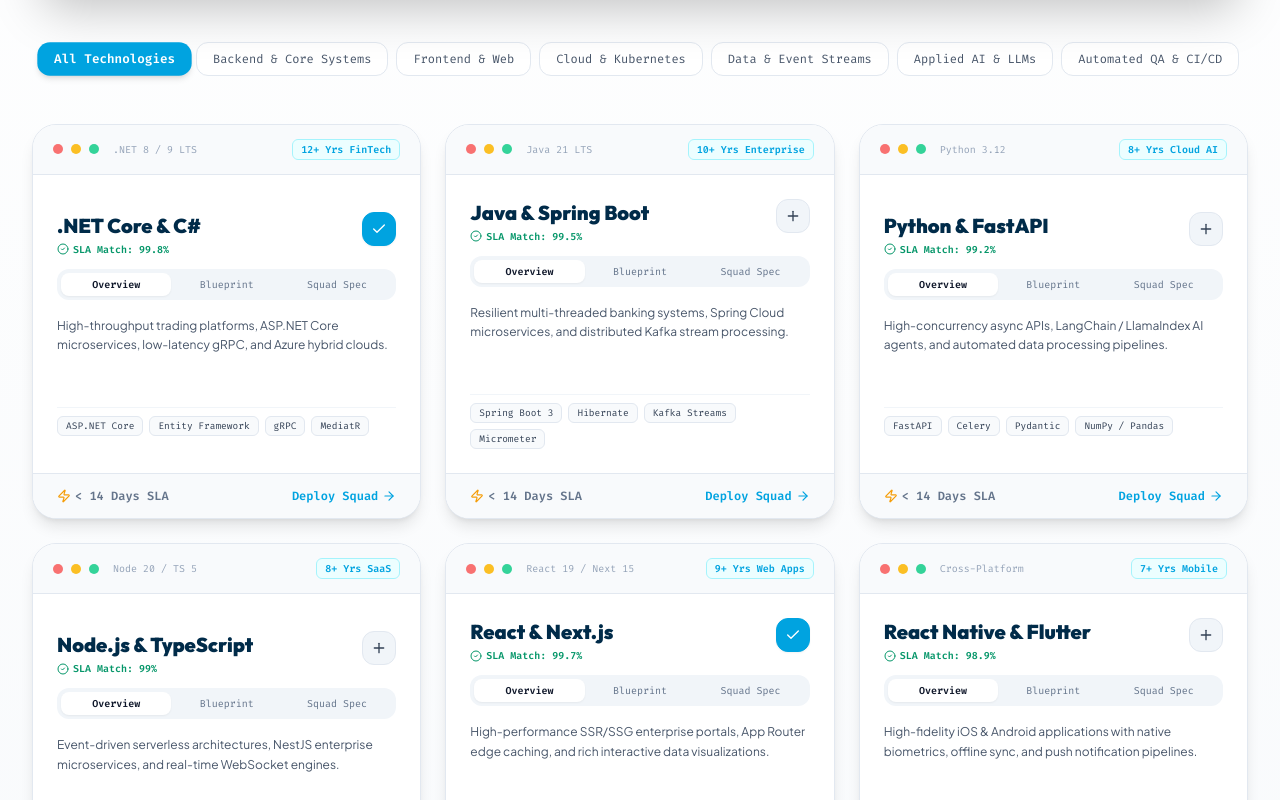
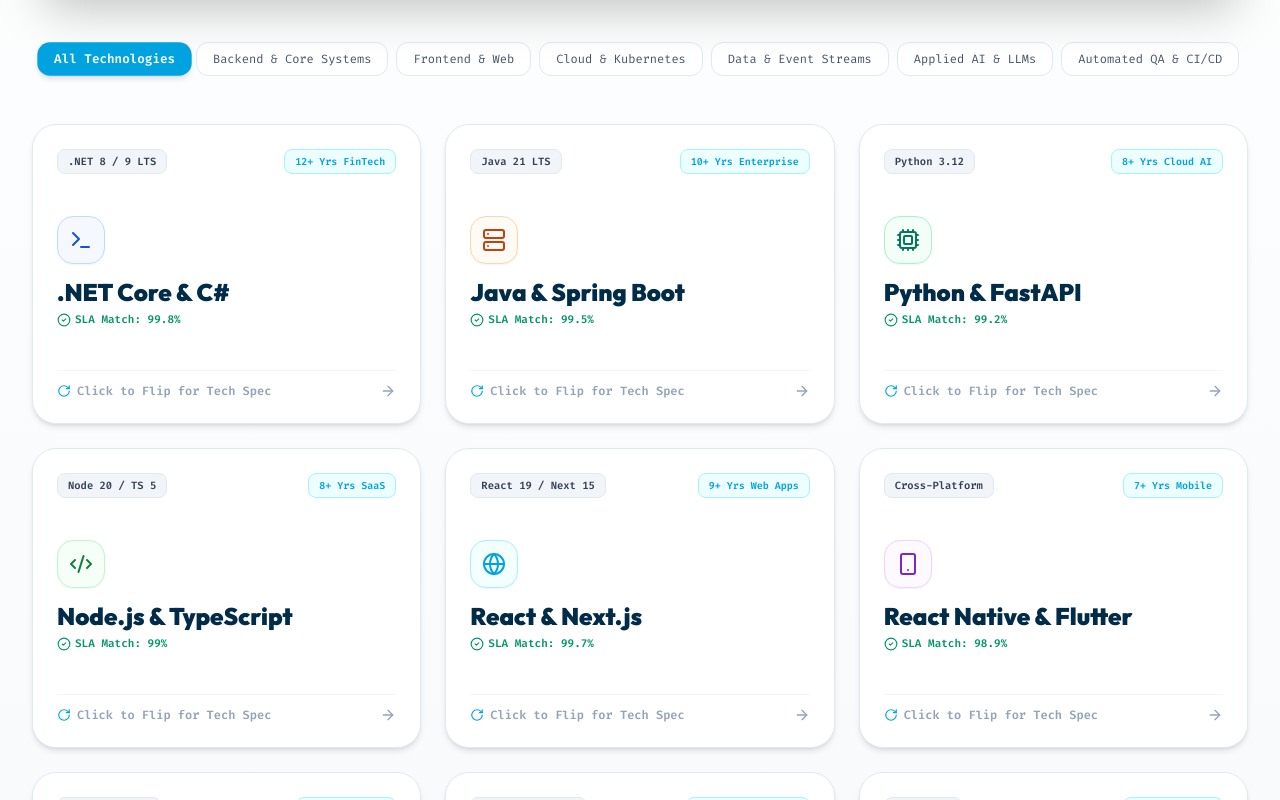
Before and after one commit to sunnyinfabio/btm-funnel, a React (Vite) app: page / in a window 1280 px wide. Shown: the part 2580-3380 px from the top of the page. Built offline with nearby package versions, Linux system fonts and the light colour scheme.

Commit message:
feat(tech-stack): convert stack cards to 3D flip note cards with clean front headings and detailed back specs

```diff
--- a/src/components/InteractiveTechStack.jsx
+++ b/src/components/InteractiveTechStack.jsx
@@ -1,31 +1,30 @@
 import React, { useState } from 'react';
 import { motion, AnimatePresence } from 'framer-motion';
 import {
+  Code2,
+  Sparkles,
+  ArrowRight,
+  CheckCircle2,
+  Layers,
+  Zap,
+  Check,
+  Plus,
+  RotateCw,
+  Lock,
   Cpu,
   Terminal,
-  Cloud,
   Database,
+  Server,
   Bot,
   ShieldCheck,
   Smartphone,
-  Sparkles,
-  ArrowRight,
-  CheckCircle2,
-  Code2,
-  GitBranch,
-  Layers,
-  Server,
-  Zap,
-  Check,
-  Eye,
-  Plus,
-  Trash2
+  Globe
 } from 'lucide-react';
 import confetti from 'canvas-confetti';
 
 export const InteractiveTechStack = ({ onOpenBooking }) => {
   const [activeCategory, setActiveCategory] = useState('all');
-  const [selectedCardTab, setSelectedCardTab] = useState({});
+  const [flippedCards, setFlippedCards] = useState({});
   const [selectedSquadStack, setSelectedSquadStack] = useState(['.NET Core & C#', 'React & Next.js', 'AWS & Cloud Architecture']);
 
   const categories = [
@@ -50,7 +49,8 @@
       frameworks: ['ASP.NET Core', 'Entity Framework', 'gRPC', 'MediatR'],
       squadSpec: '1x Lead Architect + 3x Senior .NET Engineers',
       score: 99.8,
-      accentColor: 'from-blue-500/20 to-cyan-500/10 border-blue-500/40 text-blue-600',
+      icon: Terminal,
+      accentColor: 'border-blue-200 bg-blue-50/60 text-blue-700',
     },
     {
       id: 'java',
@@ -63,7 +63,8 @@
       frameworks: ['Spring Boot 3', 'Hibernate', 'Kafka Streams', 'Micrometer'],
       squadSpec: '1x Principal Java Lead + 2x Senior Java Engineers + 1x Kafka Specialist',
       score: 99.5,
-      accentColor: 'from-orange-500/20 to-amber-500/10 border-orange-500/40 text-orange-600',
+      icon: Server,
+      accentColor: 'border-orange-200 bg-orange-50/60 text-orange-700',
     },
     {
       id: 'python',
@@ -76,7 +77,8 @@
       frameworks: ['FastAPI', 'Celery', 'Pydantic', 'NumPy / Pandas'],
       squadSpec: '1x AI/FastAPI Lead + 2x Python Data Engineers',
       score: 99.2,
-      accentColor: 'from-emerald-500/20 to-teal-500/10 border-emerald-500/40 text-emerald-600',
+      icon: Cpu,
+      accentColor: 'border-emerald-200 bg-emerald-50/60 text-emerald-700',
     },
     {
       id: 'node',
@@ -89,7 +91,8 @@
       frameworks: ['NestJS', 'Express', 'TypeScript', 'Prisma ORM'],
       squadSpec: '1x Full-Stack Lead + 2x Senior Node/TS Developers',
       score: 99.0,
-      accentColor: 'from-green-500/20 to-emerald-500/10 border-green-500/40 text-green-600',
+      icon: Code2,
+      accentColor: 'border-green-200 bg-green-50/60 text-green-700',
     },
     {
       id: 'react',
@@ -102,7 +105,8 @@
       frameworks: ['Next.js 15', 'Tailwind CSS', 'Framer Motion', 'Zustand / Redux'],
       squadSpec: '1x Senior Frontend Architect + 2x React UI/UX Technologists',
       score: 99.7,
-      accentColor: 'from-cyan-500/20 to-sky-500/10 border-cyan-500/40 text-cyan-600',
+      icon: Globe,
+      accentColor: 'border-cyan-200 bg-cyan-50/60 text-btm-cyan',
     },
     {
       id: 'mobile',
@@ -115,7 +119,8 @@
       frameworks: ['React Native', 'Flutter', 'Swift (iOS)', 'Kotlin (Android)'],
       squadSpec: '1x Mobile Tech Lead + 2x Senior iOS/Android Specialists',
       score: 98.9,
-      accentColor: 'from-purple-500/20 to-indigo-500/10 border-purple-500/40 text-purple-600',
+      icon: Smartphone,
+      accentColor: 'border-purple-200 bg-purple-50/60 text-purple-700',
     },
     {
       id: 'aws',
@@ -128,7 +133,8 @@
       frameworks: ['AWS EKS', 'Lambda', 'Terraform', 'CloudFormation'],
       squadSpec: '1x AWS Certified Solutions Architect + 1x DevOps Engineer',
       score: 99.9,
-      accentColor: 'from-amber-500/20 to-yellow-500/10 border-amber-500/40 text-amber-600',
+      icon: Layers,
+      accentColor: 'border-amber-200 bg-amber-50/60 text-amber-700',
     },
     {
       id: 'azure',
@@ -141,7 +147,8 @@
       frameworks: ['Azure AKS', 'Azure DevOps', 'Cosmos DB', 'API Management'],
       squadSpec: '1x Azure Enterprise Architect + 1x Cloud Security Specialist',
       score: 99.6,
-      accentColor: 'from-blue-500/20 to-sky-500/10 border-blue-500/40 text-blue-600',
+      icon: Server,
+      accentColor: 'border-blue-200 bg-blue-50/60 text-blue-700',
     },
     {
       id: 'k8s',
@@ -154,7 +161,8 @@
       frameworks: ['Kubernetes', 'ArgoCD', 'Docker', 'Helm / Istio'],
       squadSpec: '1x Senior Site Reliability Engineer (SRE) + 1x CI/CD Specialist',
       score: 99.4,
-      accentColor: 'from-cyan-500/20 to-blue-500/10 border-cyan-500/40 text-cyan-600',
+      icon: Layers,
+      accentColor: 'border-cyan-200 bg-cyan-50/60 text-btm-cyan',
     },
     {
       id: 'kafka',
@@ -167,7 +175,8 @@
       frameworks: ['Kafka', 'Flink', 'Schema Registry', 'Debezium CDC'],
       squadSpec: '1x Distributed Systems Architect + 1x Data Pipeline Engineer',
       score: 99.3,
-      accentColor: 'from-purple-500/20 to-pink-500/10 border-purple-500/40 text-purple-600',
+      icon: Database,
+      accentColor: 'border-purple-200 bg-purple-50/60 text-purple-700',
     },
     {
       id: 'postgres',
@@ -180,7 +189,8 @@
       frameworks: ['PostgreSQL', 'MongoDB', 'Redis Cluster', 'Snowflake'],
       squadSpec: '1x Principal Database Architect + 1x Data Optimization Lead',
       score: 99.8,
-      accentColor: 'from-blue-500/20 to-indigo-500/10 border-blue-500/40 text-blue-600',
+      icon: Database,
+      accentColor: 'border-indigo-200 bg-indigo-50/60 text-indigo-700',
     },
     {
       id: 'ai',
@@ -193,7 +203,8 @@
       frameworks: ['LangChain', 'LlamaIndex', 'Pinecone', 'vLLM / HuggingFace'],
       squadSpec: '1x Applied AI Lead + 2x Machine Learning Engineers',
       score: 99.1,
-      accentColor: 'from-emerald-500/20 to-teal-500/10 border-emerald-500/40 text-emerald-600',
+      icon: Bot,
+      accentColor: 'border-emerald-200 bg-emerald-50/60 text-emerald-700',
     },
     {
       id: 'qa',
@@ -206,9 +217,15 @@
       frameworks: ['Playwright', 'Cypress', 'JMeter', 'SonarQube / OWASP'],
       squadSpec: '1x Automated QA Lead + 1x Security/Performance Engineer',
       score: 99.6,
-      accentColor: 'from-rose-500/20 to-red-500/10 border-rose-500/40 text-rose-600',
+      icon: ShieldCheck,
+      accentColor: 'border-rose-200 bg-rose-50/60 text-rose-700',
     },
   ];
+
+  const toggleFlip = (id, e) => {
+    e?.stopPropagation();
+    setFlippedCards(prev => ({ ...prev, [id]: !prev[id] }));
+  };
 
   const handleToggleSquadStack = (name, e) => {
     e.stopPropagation();
@@ -217,7 +234,7 @@
     } else {
       setSelectedSquadStack([...selectedSquadStack, name]);
       confetti({
-        particleCount: 40,
+        particleCount: 35,
         spread: 50,
         origin: { y: 0.8 },
         colors: ['#00A3E0', '#00D2FF', '#F5A623']
@@ -235,8 +252,8 @@
 
         {/* Header */}
         <div className="text-center max-w-3xl mx-auto mb-12">
-          <div className="inline-flex items-center gap-2 px-3.5 py-1 rounded-full bg-white border border-slate-200 text-btm-cyan text-xs font-mono mb-4 shadow-sm">
-            <Code2 className="w-3.5 h-3.5" />
+          <div className="inline-flex items-center gap-2 px-3.5 py-1 rounded-full bg-white border border-slate-200 text-[#002B49] text-xs font-mono mb-4 shadow-sm">
+            <Code2 className="w-3.5 h-3.5 text-btm-cyan" />
             <span className="font-semibold text-slate-800">ENTERPRISE TECHNOLOGY ECOSYSTEM</span>
           </div>
           <h2 className="font-display font-black text-3xl sm:text-5xl text-[#002B49] tracking-tight mb-4">
@@ -307,153 +324,153 @@
           ))}
         </div>
 
-        {/* Technologies Grid Encased in Modern Tech Frames */}
+        {/* 3D Flip Notes Cards Grid */}
         <motion.div layout className="grid grid-cols-1 md:grid-cols-2 lg:grid-cols-3 gap-6 mb-12">
           <AnimatePresence>
             {filteredTech.map((tech) => {
-              const currentTab = selectedCardTab[tech.id] || 'overview';
+              const isFlipped = !!flippedCards[tech.id];
               const isInSquad = selectedSquadStack.includes(tech.name);
 
               return (
-                <motion.div
+                <div
                   key={tech.id}
-                  layout
-                  initial={{ opacity: 0, scale: 0.95 }}
-                  animate={{ opacity: 1, scale: 1 }}
-                  exit={{ opacity: 0, scale: 0.95 }}
-                  transition={{ duration: 0.2 }}
-                  className="rounded-3xl border border-slate-200 hover:border-btm-cyan/80 bg-white shadow-lg hover:shadow-2xl transition-all flex flex-col justify-between relative overflow-hidden group"
+                  className="h-[280px] sm:h-[300px] [perspective:1200px]"
                 >
-                  {/* Modern Terminal Window Frame Header (Mac/Linux Traffic Lights) */}
-                  <div className="px-5 py-3.5 bg-slate-50 border-b border-slate-200 flex items-center justify-between">
-                    <div className="flex items-center gap-2">
-                      <div className="w-2.5 h-2.5 rounded-full bg-red-400" />
-                      <div className="w-2.5 h-2.5 rounded-full bg-amber-400" />
-                      <div className="w-2.5 h-2.5 rounded-full bg-emerald-400" />
-                      <span className="text-[10px] font-mono text-slate-400 ml-1.5">
+                  <div
+                    className={`relative w-full h-full duration-500 [transform-style:preserve-3d] transition-transform ${
+                      isFlipped ? '[transform:rotateY(180deg)]' : ''
+                    }`}
+                  >
+
+                    {/* ================= FRONT SIDE (Clean Note Card: Heading, Badge, Version, Flip Trigger) ================= */}
+                    <div
+                      onClick={(e) => toggleFlip(tech.id, e)}
+                      className="absolute inset-0 [backface-visibility:hidden] rounded-3xl p-6 bg-white border border-slate-200 shadow-md hover:shadow-xl hover:border-btm-cyan transition-all flex flex-col justify-between cursor-pointer group"
+                    >
+                      {/* Top Bar: Version & Seniority */}
+                      <div className="flex items-center justify-between">
+                        <span className="text-[10.5px] font-mono font-bold px-2.5 py-1 rounded-lg bg-slate-100 border border-slate-200 text-slate-700">
                           {tech.version}
                         </span>
-                    </div>
-
-                    <span className="text-[10px] font-mono font-bold px-2 py-0.5 rounded-md bg-cyan-50 border border-cyan-200 text-btm-cyan">
+                        <span className="text-[10px] font-mono font-bold px-2.5 py-1 rounded-lg bg-cyan-50 border border-cyan-200 text-btm-cyan">
                           {tech.seniority}
                         </span>
                       </div>
 
-                  {/* Frame Content Body */}
-                  <div className="p-6">
-                    {/* Title & Match Score Badge */}
-                    <div className="flex items-start justify-between gap-2 mb-3">
+                      {/* Middle: Icon & Bold Heading */}
+                      <div className="space-y-3">
+                        <div className={`w-12 h-12 rounded-2xl flex items-center justify-center border shadow-sm ${tech.accentColor}`}>
+                          <tech.icon className="w-6 h-6" />
+                        </div>
                         <div>
-                        <h3 className="font-display font-black text-xl text-[#002B49] group-hover:text-btm-cyan transition-colors">
+                          <h3 className="font-display font-black text-2xl text-[#002B49] group-hover:text-btm-cyan transition-colors">
                             {tech.name}
                           </h3>
-                        <span className="text-[10px] font-mono text-emerald-600 font-bold flex items-center gap-1 mt-0.5">
-                          <CheckCircle2 className="w-3 h-3" /> SLA Match: {tech.score}%
+                          <span className="text-[11px] font-mono text-emerald-600 font-bold flex items-center gap-1 mt-1">
+                            <CheckCircle2 className="w-3.5 h-3.5" /> SLA Match: {tech.score}%
+                          </span>
+                        </div>
+                      </div>
+
+                      {/* Bottom: Flip Indicator */}
+                      <div className="pt-3 border-t border-slate-100 flex items-center justify-between text-xs font-mono text-slate-400 group-hover:text-btm-cyan">
+                        <span className="flex items-center gap-1.5 font-semibold">
+                          <RotateCw className="w-3.5 h-3.5 text-btm-cyan group-hover:rotate-180 transition-transform duration-500" />
+                          Click to Flip for Tech Spec
+                        </span>
+                        <ArrowRight className="w-4 h-4 group-hover:translate-x-1 transition-transform" />
+                      </div>
+                    </div>
+
+                    {/* ================= BACK SIDE (Detailed Specs, Blueprint, Squad Roster, CTAs) ================= */}
+                    <div
+                      className="absolute inset-0 [backface-visibility:hidden] [transform:rotateY(180deg)] rounded-3xl p-5 bg-slate-900 text-white border border-slate-700 shadow-2xl flex flex-col justify-between overflow-y-auto"
+                    >
+                      {/* Top Header on Back */}
+                      <div className="flex items-center justify-between pb-2 border-b border-slate-800">
+                        <div>
+                          <span className="text-xs font-bold text-white font-display block">
+                            {tech.name}
+                          </span>
+                          <span className="text-[10px] font-mono text-emerald-400">
+                            SLA Match: {tech.score}%
                           </span>
                         </div>
 
-                      {/* Add to Squad Toggle Button */}
+                        <div className="flex items-center gap-1.5">
+                          {/* Toggle Squad Button */}
                           <button
                             type="button"
                             onClick={(e) => handleToggleSquadStack(tech.name, e)}
-                        className={`p-2 rounded-xl border text-xs transition-all cursor-pointer ${
+                            className={`p-1.5 rounded-lg border text-[11px] font-mono transition-all cursor-pointer ${
                               isInSquad
-                            ? 'bg-btm-cyan text-white border-btm-cyan shadow-sm'
-                            : 'bg-slate-100 hover:bg-slate-200 border-slate-200 text-slate-700'
+                                ? 'bg-btm-cyan text-slate-950 border-btm-cyan font-bold'
+                                : 'bg-slate-800 border-slate-700 text-slate-300 hover:text-white'
                             }`}
-                        title={isInSquad ? 'Remove from squad' : 'Add to squad'}
+                            title={isInSquad ? 'Remove from Squad' : 'Add to Squad'}
                           >
-                        {isInSquad ? <Check className="w-4 h-4" /> : <Plus className="w-4 h-4" />}
+                            {isInSquad ? '✓ In Squad' : '+ Add'}
+                          </button>
+
+                          {/* Flip Back Button */}
+                          <button
+                            type="button"
+                            onClick={(e) => toggleFlip(tech.id, e)}
+                            className="p-1.5 rounded-lg bg-slate-800 border border-slate-700 text-slate-400 hover:text-white cursor-pointer"
+                            title="Flip back"
+                          >
+                            <RotateCw className="w-3.5 h-3.5" />
                           </button>
                         </div>
-
-                    {/* Frame Tab Switcher: Overview vs Blueprint vs Squad */}
-                    <div className="flex rounded-xl bg-slate-100 p-1 mb-4 text-[10px] font-mono">
-                      <button
-                        type="button"
-                        onClick={() => setSelectedCardTab({ ...selectedCardTab, [tech.id]: 'overview' })}
-                        className={`flex-1 py-1 rounded-lg transition-all ${
-                          currentTab === 'overview' ? 'bg-white text-slate-900 font-bold shadow-sm' : 'text-slate-500 hover:text-slate-900'
-                        }`}
-                      >
-                        Overview
-                      </button>
-                      <button
-                        type="button"
-                        onClick={() => setSelectedCardTab({ ...selectedCardTab, [tech.id]: 'blueprint' })}
-                        className={`flex-1 py-1 rounded-lg transition-all ${
-                          currentTab === 'blueprint' ? 'bg-white text-slate-900 font-bold shadow-sm' : 'text-slate-500 hover:text-slate-900'
-                        }`}
-                      >
-                        Blueprint
-                      </button>
-                      <button
-                        type="button"
-                        onClick={() => setSelectedCardTab({ ...selectedCardTab, [tech.id]: 'squad' })}
-                        className={`flex-1 py-1 rounded-lg transition-all ${
-                          currentTab === 'squad' ? 'bg-white text-slate-900 font-bold shadow-sm' : 'text-slate-500 hover:text-slate-900'
-                        }`}
-                      >
-                        Squad Spec
-                      </button>
                       </div>
 
-                    {/* Dynamic Tab Content */}
-                    <div className="min-h-[75px] mb-4">
-                      {currentTab === 'overview' && (
-                        <p className="text-xs text-slate-600 leading-relaxed">
+                      {/* Content: Description & Blueprint */}
+                      <div className="space-y-2 py-2">
+                        <p className="text-[11px] text-slate-300 leading-relaxed">
                           {tech.desc}
                         </p>
-                      )}
 
-                      {currentTab === 'blueprint' && (
-                        <div className="p-3 rounded-xl bg-slate-900 text-emerald-300 font-mono text-[10.5px] leading-relaxed border border-slate-800">
-                          <span className="text-slate-400 block text-[9px] mb-1">// Reference Architecture Flow</span>
+                        <div className="p-2 rounded-xl bg-slate-950 border border-slate-800 text-[10px] font-mono text-emerald-300">
+                          <span className="text-slate-500 block text-[9px]">// Architecture Flow</span>
                           {tech.blueprint}
                         </div>
-                      )}
 
-                      {currentTab === 'squad' && (
-                        <div className="p-3 rounded-xl bg-cyan-50 text-slate-800 font-mono text-[11px] leading-relaxed border border-cyan-200">
-                          <span className="text-btm-cyan font-bold block text-[9px] mb-1">// Standard Pod Composition</span>
-                          {tech.squadSpec}
-                        </div>
-                      )}
-                    </div>
-
-                    {/* Framework Tags */}
-                    <div className="flex flex-wrap gap-1.5 pt-2 border-t border-slate-100">
+                        {/* Framework Pills */}
+                        <div className="flex flex-wrap gap-1">
                           {tech.frameworks.map((fw) => (
-                        <span key={fw} className="text-[9.5px] font-mono px-2 py-0.5 rounded-md bg-slate-50 border border-slate-200 text-slate-700">
+                            <span key={fw} className="text-[9px] font-mono px-1.5 py-0.5 rounded bg-slate-800 text-slate-300 border border-slate-700">
                               {fw}
                             </span>
                           ))}
                         </div>
                       </div>
 
-                  {/* Frame Footer Action */}
-                  <div className="px-6 py-3.5 bg-slate-50 border-t border-slate-200 flex items-center justify-between text-xs font-mono">
-                    <span className="text-slate-500 font-semibold flex items-center gap-1">
-                      <Zap className="w-3.5 h-3.5 text-amber-500" /> &lt; 14 Days SLA
+                      {/* Footer Actions on Back */}
+                      <div className="pt-2 border-t border-slate-800 flex items-center justify-between text-xs font-mono">
+                        <span className="text-[10px] text-amber-400 flex items-center gap-1 font-semibold">
+                          <Zap className="w-3 h-3" /> &lt; 14 Days SLA
                         </span>
 
                         <button
                           type="button"
                           onClick={() => onOpenBooking(`tech-${tech.name.toLowerCase()}`)}
-                      className="text-btm-cyan font-bold hover:text-[#002B49] flex items-center gap-1 transition-colors cursor-pointer"
+                          className="text-xs font-bold text-btm-cyan hover:text-white flex items-center gap-1 transition-colors cursor-pointer"
                         >
                           <span>Deploy Squad</span>
-                      <ArrowRight className="w-3.5 h-3.5" />
+                          <ArrowRight className="w-3 h-3" />
                         </button>
                       </div>
-                </motion.div>
+
+                    </div>
+
+                  </div>
+                </div>
               );
             })}
           </AnimatePresence>
         </motion.div>
 
-        {/* Bottom Modern Architecture Scoping Card */}
+        {/* Custom Tech Stack Scoping Banner */}
         <div className="glass-card-btm rounded-3xl p-7 sm:p-9 border border-slate-200 bg-gradient-to-r from-slate-950 via-[#002B49] to-slate-950 text-white flex flex-col md:flex-row items-center justify-between gap-6 shadow-2xl relative overflow-hidden">
           <div className="space-y-1">
             <span className="text-xs font-mono uppercase text-btm-cyan font-bold">Custom Tech Stack Scoping</span>
@@ -467,9 +484,9 @@
 
           <button
             onClick={() => onOpenBooking('niche-stack')}
-            className="px-8 py-4 rounded-xl bg-gradient-to-r from-btm-cyan via-[#00B4D8] to-btm-gold text-white font-bold text-xs shadow-btm-glow hover:opacity-95 shrink-0 flex items-center gap-2 shimmer-btm cursor-pointer"
+            className="px-8 py-4 rounded-xl bg-gradient-to-r from-btm-cyan via-[#00B4D8] to-btm-gold text-slate-950 font-bold text-xs shadow-btm-glow hover:opacity-95 shrink-0 flex items-center gap-2 shimmer-btm cursor-pointer"
           >
-            <Sparkles className="w-4 h-4 text-white" />
+            <Sparkles className="w-4 h-4 text-slate-950" />
             <span>Request Custom Stack Pod</span>
             <ArrowRight className="w-4 h-4" />
           </button>
```
Lines whose indentation alone changed are shown as unchanged.
